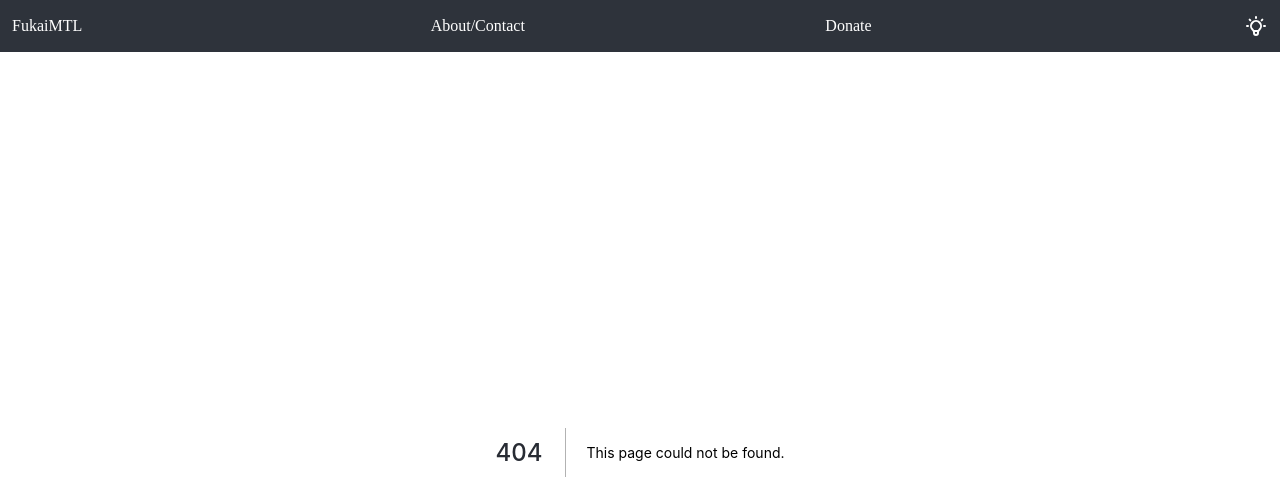
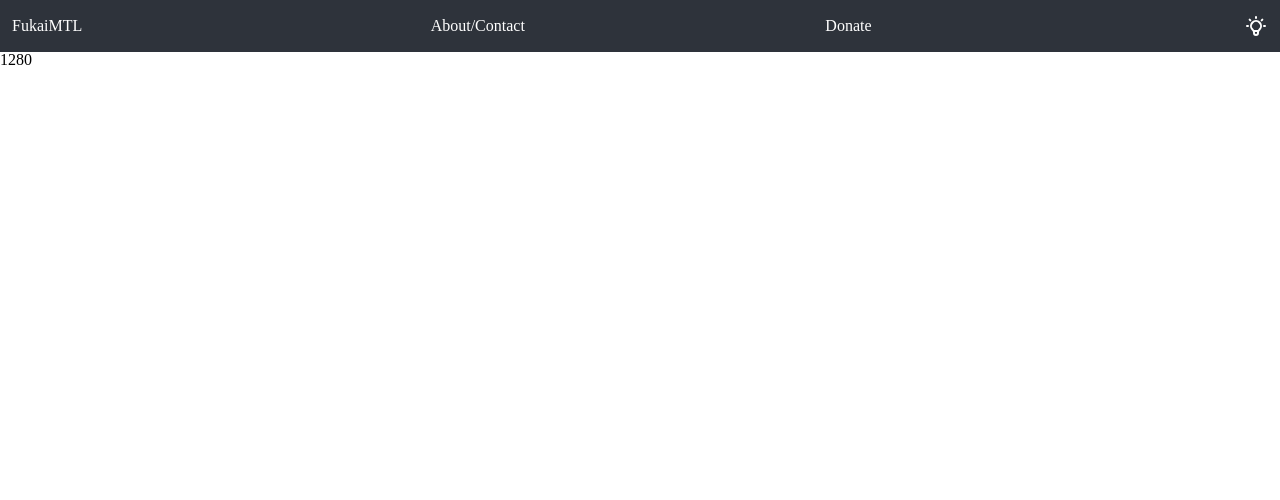
Before and after one commit to almeidaalajoel/FukaiMTL, a Next.js app: page /test in a window 1280 px wide. Before the commit this address had no page. Shown: the top 500 px of the page. Built offline with nearby package versions, Linux system fonts and the light colour scheme; a web font is replaced by a local one.

Commit message:
added screen width page

```diff
--- /dev/null
+++ b/src/pages/test.js
@@ -0,0 +1,9 @@
+import React, { useState, useEffect } from "react";
+
+export default function Test() {
+  const [width, setWidth] = useState(0);
+  useEffect(() => {
+    setWidth(window.innerWidth);
+  }, []);
+  return <div>{width}</div>;
+}
```
